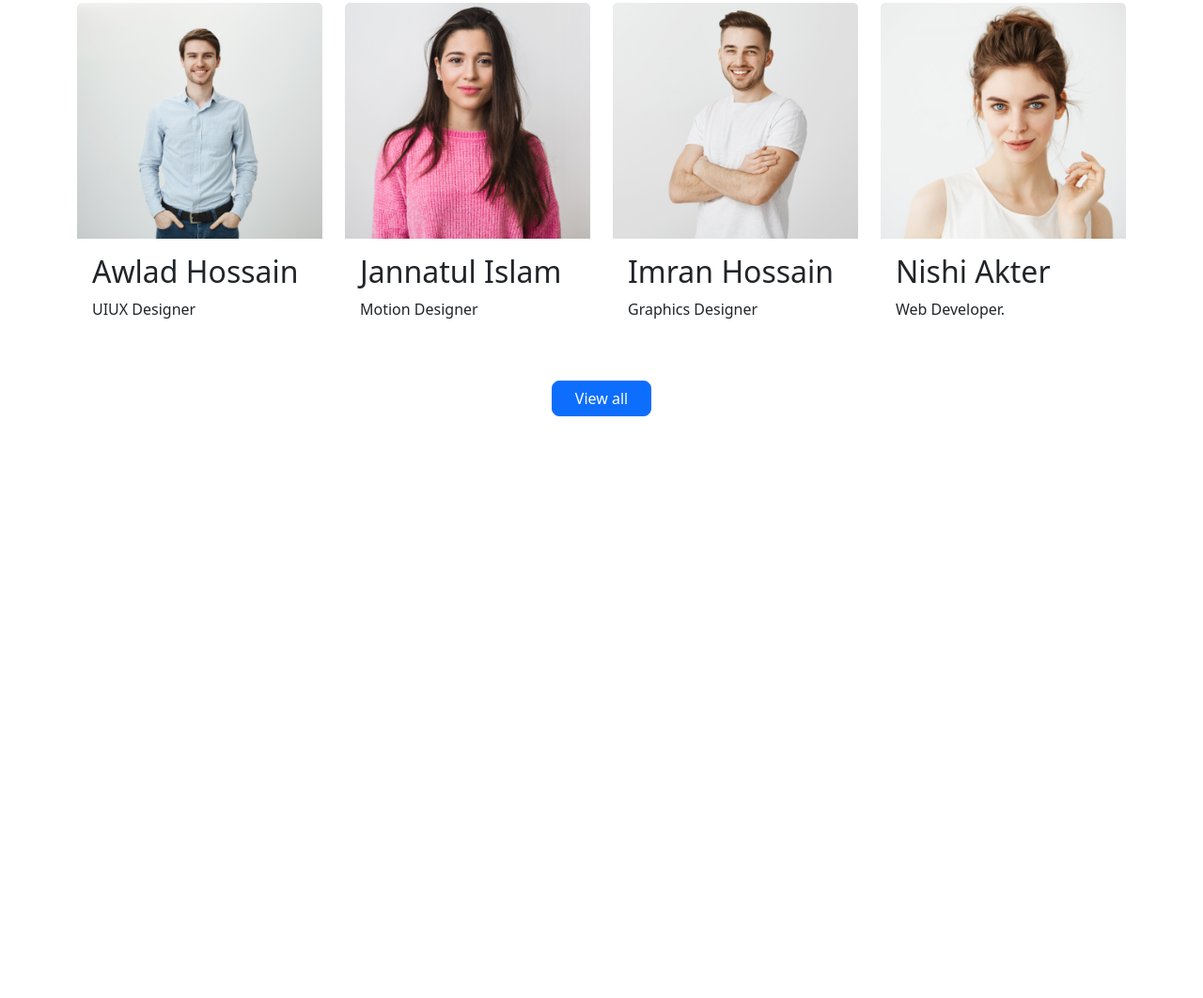
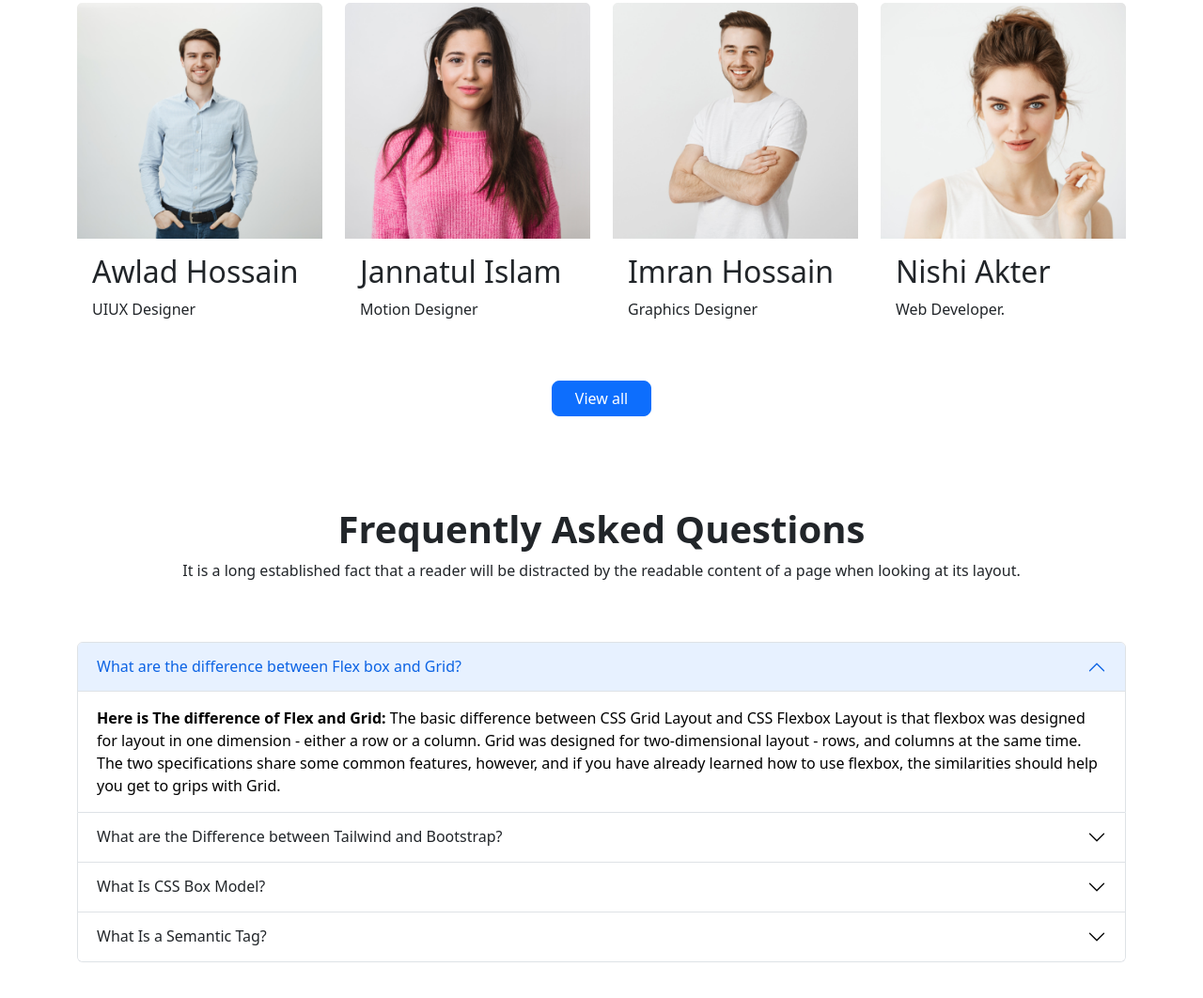
Before and after one commit to nhn1998/Assaingment-3, a plain HTML site: page index.html in a window 1280 px wide. Shown: the part 2335-3397 px from the top of the page at 94% size. Before the commit the page ends 2826 px from the top, so only its background shows below. Drawn offline with nearby package versions, Linux system fonts and the light colour scheme.

Commit message:
frequently asked question added

```diff
--- a/index.html
+++ b/index.html
@@ -209,6 +209,70 @@
           <span class="d-flex justify-content-center"><button class="btn btn-primary px-4 rounded-3 mb-5">View all</button> </span>
         </section>
       <!-- successful student section end -->
+      <!-- frequently ask question start -->
+      <section class="container my-5">
+        <div class="pb-5">
+          <h1 class="fw-bold d-flex justify-content-center">Frequently Asked Questions</h1>
+          <p class="d-flex justify-content-center">It is a long established fact that a reader will be distracted by the readable content of a page when looking at its layout.</p>
+        </div>
+        <div>
+          <div class="accordion" id="accordionExample">
+            <div class="accordion-item">
+              <h2 class="accordion-header" id="headingOne">
+                <button class="accordion-button" type="button" data-bs-toggle="collapse" data-bs-target="#collapseOne" aria-expanded="true" aria-controls="collapseOne">
+                  What are the difference between Flex box and Grid?
+                </button>
+              </h2>
+              <div id="collapseOne" class="accordion-collapse collapse show" aria-labelledby="headingOne" data-bs-parent="#accordionExample">
+                <div class="accordion-body">
+                  <strong>Here is The difference of Flex and Grid:</strong> The basic difference between CSS Grid Layout and CSS Flexbox Layout is that flexbox was designed for layout in one dimension - either a row or a column. Grid was designed for two-dimensional layout - rows, and columns at the same time. The two specifications share some common features, however, and if you have already learned how to use flexbox, the similarities should help you get to grips with Grid.
+                </div>
+              </div>
+            </div>
+            <div class="accordion-item">
+              <h2 class="accordion-header" id="headingTwo">
+                <button class="accordion-button collapsed" type="button" data-bs-toggle="collapse" data-bs-target="#collapseTwo" aria-expanded="false" aria-controls="collapseTwo">
+                What are the Difference between Tailwind and Bootstrap?
+                </button>
+              </h2>
+              <div id="collapseTwo" class="accordion-collapse collapse" aria-labelledby="headingTwo" data-bs-parent="#accordionExample">
+                <div class="accordion-body">
+                  <strong>Here are The difference between Tailwind and Bootstrap:</strong><br> <Strong>Tailwind:</Strong>  1.Tailwind offers predesigned widgets to build a site from scratch with fast UI development. <br>2.Tailwind CSS uses a set of utility classes to create a neat UI with more flexibility and uniqueness. <br> <strong>Boostrap:</strong>  1.Bootstrap comes with a set of pre-styled responsive, mobile-first components that possess a definite UI kit. <br> 2.Sites created using Bootstrap follow the generic pattern that makes them look identical.
+                </div>
+              </div>
+            </div>
+            <div class="accordion-item">
+              <h2 class="accordion-header" id="headingThree">
+                <button class="accordion-button collapsed" type="button" data-bs-toggle="collapse" data-bs-target="#collapseThree" aria-expanded="false" aria-controls="collapseThree">
+                  What Is CSS Box Model?
+                </button>
+              </h2>
+              <div id="collapseThree" class="accordion-collapse collapse" aria-labelledby="headingThree" data-bs-parent="#accordionExample">
+                <div class="accordion-body">
+                  <strong>Here is the meaning of css box model:</strong> In CSS, the term "box model" is used when talking about design and layout.
+
+                  The CSS box model is essentially a box that wraps around every HTML element. It consists of: margins, borders, padding, and the actual content. The image below illustrates the box model.
+                </div>
+              </div>
+            </div>
+            <div class="accordion-item">
+              <h2 class="accordion-header" id="headingThree">
+                <button class="accordion-button collapsed" type="button" data-bs-toggle="collapse" data-bs-target="#collapsefour" aria-expanded="false" aria-controls="collapsefour">
+                  What Is a Semantic Tag?
+                </button>
+              </h2>
+              <div id="collapsefour" class="accordion-collapse collapse" aria-labelledby="headingfour" data-bs-parent="#accordionExample">
+                <div class="accordion-body">
+                  <strong>Here is the meaning of semantic tag:</strong> The HTML semantics refers to the tags that provide meaning to an HTML page rather than just presentation. It makes HTML more comprehensible by better defining the different sections and layout of web pages. <br>
+                  <strong>Some of html sematic tag:</strong>
+                  Header,Nav, Section, Article,Aside,Footer.
+                </div>
+              </div>
+            </div>
+          </div>
+        </div>
+      </section>
+      <!-- frequently ask question end -->
     </main>
 
     <script src="https://cdn.jsdelivr.net/npm/bootstrap@5.2.0/dist/js/bootstrap.bundle.min.js" integrity="sha384-A3rJD856KowSb7dwlZdYEkO39Gagi7vIsF0jrRAoQmDKKtQBHUuLZ9AsSv4jD4Xa" crossorigin="anonymous"></script>
```
